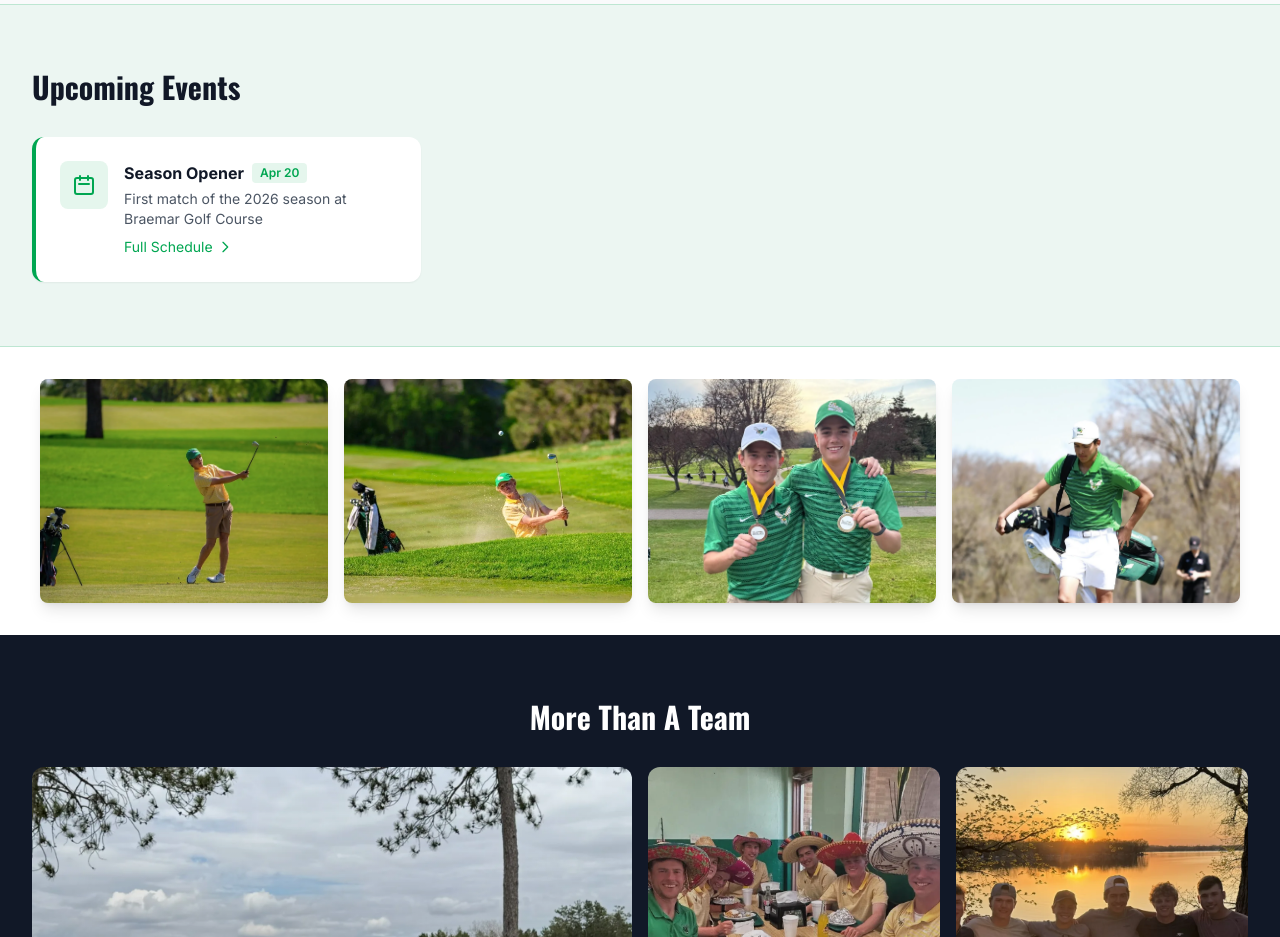
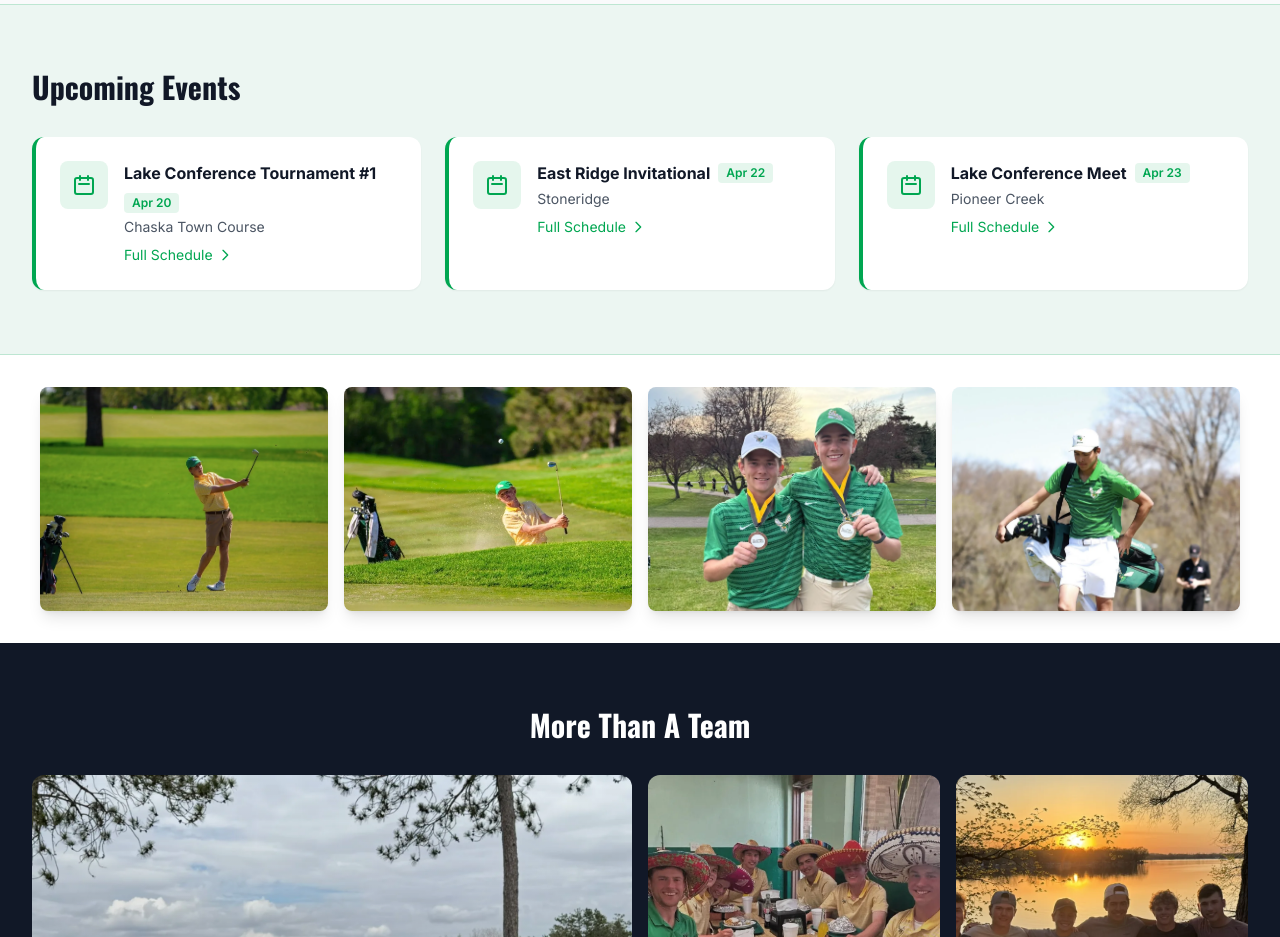
Before and after one commit to rlarson12/edina-golf-website, a React (Vite) app: page / in a window 1280 px wide. Shown: the part 1380-2317 px from the top of the page. Built offline with nearby package versions, Linux system fonts and the light colour scheme.

Commit message:
Upcoming Events section: replace hardcoded placeholder with live schedule data

```diff
--- a/public/version.json
+++ b/public/version.json
@@ -1 +1 @@
-{"buildTime":1776383394790}
+{"buildTime":1776383450326}
--- a/src/pages/Home.jsx
+++ b/src/pages/Home.jsx
@@ -545,8 +545,8 @@ function Home() {
           <h2 className="text-2xl md:text-3xl font-bold text-gray-900 mb-8" style={{ fontFamily: "'Oswald', sans-serif" }}>Upcoming Events</h2>
 
           <div className="grid md:grid-cols-3 gap-6">
-            {/* First event placeholder - will be populated with season schedule */}
-            <div className="bg-white rounded-xl p-5 md:p-6 shadow-sm border-l-4 border-edina-green">
+            {upcomingVarsity.slice(0, 3).map((event) => (
+              <div key={event.id} className="bg-white rounded-xl p-5 md:p-6 shadow-sm border-l-4 border-edina-green">
                 <div className="flex items-start gap-4">
                   <div className="flex-shrink-0 w-12 h-12 bg-edina-green/10 rounded-lg flex items-center justify-center">
                     <svg className="w-6 h-6 text-edina-green" fill="none" stroke="currentColor" viewBox="0 0 24 24">
@@ -555,12 +555,10 @@ function Home() {
                   </div>
                   <div className="flex-grow">
                     <div className="flex flex-wrap items-center gap-2 mb-1">
-                    <h3 className="font-bold text-gray-900">Season Opener</h3>
-                    <span className="text-xs font-semibold text-edina-green bg-edina-green/10 px-2 py-0.5 rounded">Apr 20</span>
+                      <h3 className="font-bold text-gray-900">{event.event}</h3>
+                      <span className="text-xs font-semibold text-edina-green bg-edina-green/10 px-2 py-0.5 rounded">{event.dateFormatted}</span>
                     </div>
-                  <div className="text-sm text-gray-600 space-y-1">
-                    <div>First match of the 2026 season at Braemar Golf Course</div>
-                  </div>
+                    <div className="text-sm text-gray-600">{event.course}</div>
                     <Link to="/schedule" className="inline-flex items-center gap-1 text-sm text-edina-green hover:underline mt-2">
                       Full Schedule
                       <svg className="w-4 h-4" fill="none" stroke="currentColor" viewBox="0 0 24 24">
@@ -570,6 +568,7 @@ function Home() {
                   </div>
                 </div>
               </div>
+            ))}
           </div>
         </div>
       </section>
```
Lines whose indentation alone changed are shown as unchanged.
